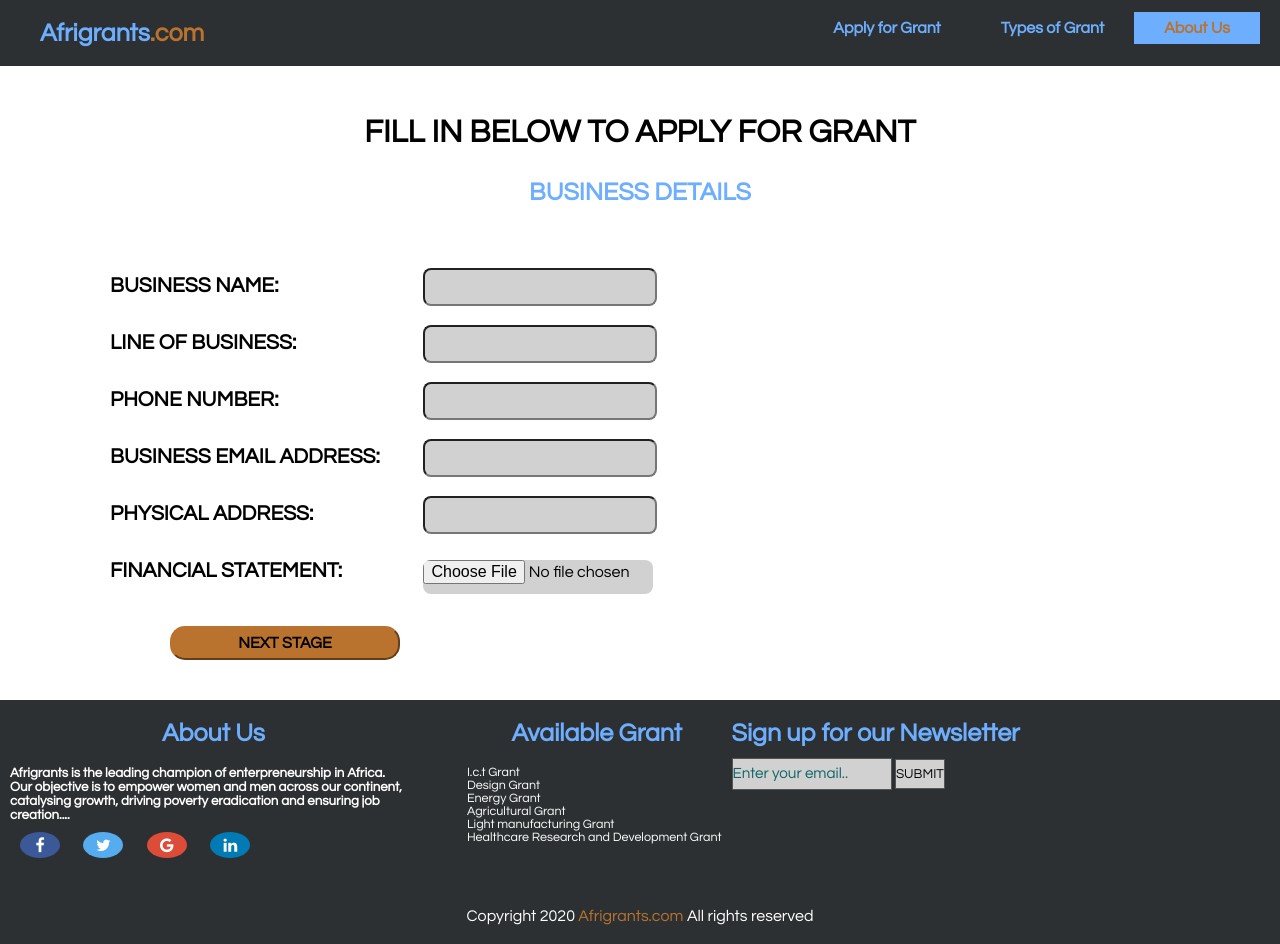
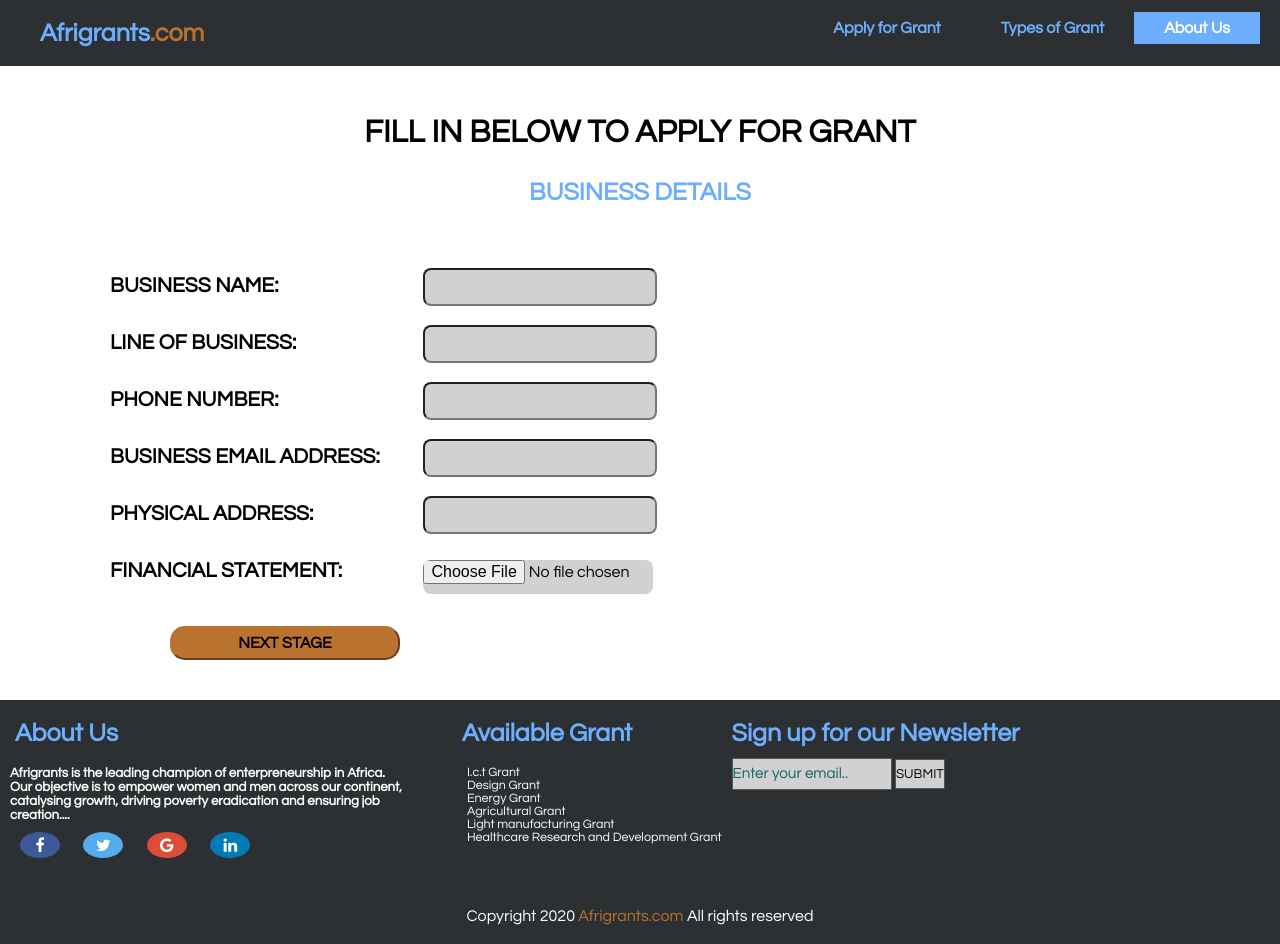
Before and after one commit to Dufuna-CodeCamp/TeamB-20-Hack3, a plain HTML site: page forms/business-details-form.html in a window 1280 px wide. Drawn offline with Linux system fonts and the light colour scheme.

Commit message:
modified my files

```diff
--- a/assets/styles/style.css
+++ b/assets/styles/style.css
@@ -28,10 +28,15 @@ nav ul{
 	list-style-type: none;
 }
 
-a:hover,
+a:hover {
+	background-color: #6daffe;
+	color: #b9732f;
+	font-weight: bold;
+}
+
 nav ul li.active a {
 	background-color: #6daffe;
-	color: #b9732f;
+	color: #fff;
 	font-weight: bold;
 }
 
@@ -166,6 +171,7 @@ label {
   background-color: rgb(209, 209, 209);
   height:30px;
 }
+
 ::placeholder{
     color:#116466;
     font-size:15.2px;
@@ -269,6 +275,12 @@ label {
     text-align: end;
     padding-left: 150px;
   }
+
+  .footer-left h3,
+  .footer-right h3,
+  .footer-center h3 {
+    text-align: left;
+  }
 }
 
 @media screen and (min-width: 451px) and (max-width: 640px) {
--- a/forms/business-details-form.html
+++ b/forms/business-details-form.html
@@ -10,7 +10,7 @@
 <body>
     <nav class="main">
         <ul>
-            <a href="#" class="logo">Afrigrants<span>.com</span> </a>
+            <a href="../homepage/homepage.html" class="logo">Afrigrants<span>.com</span> </a>
             <li class="active"><a href="#">About Us</a></li>
             <li><a href="#">Types of Grant</a></li>
             <li><a href="#">Apply for Grant</a></li>
```
Also changed, not shown: forms/business-owner-form.html (+1 -1 lines), homepage/homepage.html (+3 -3 lines).
